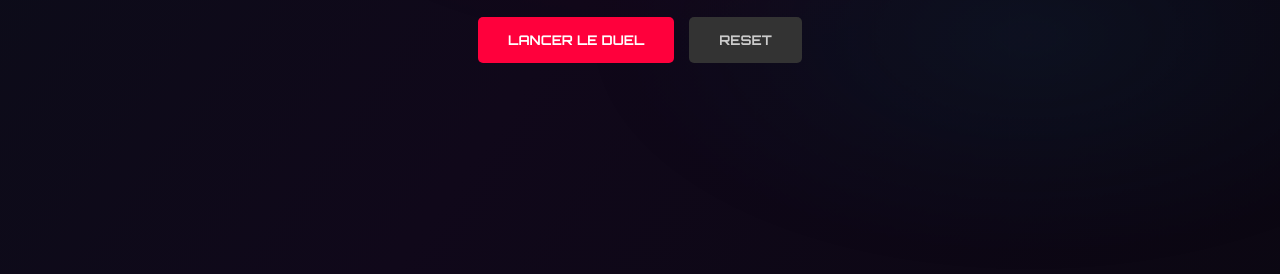
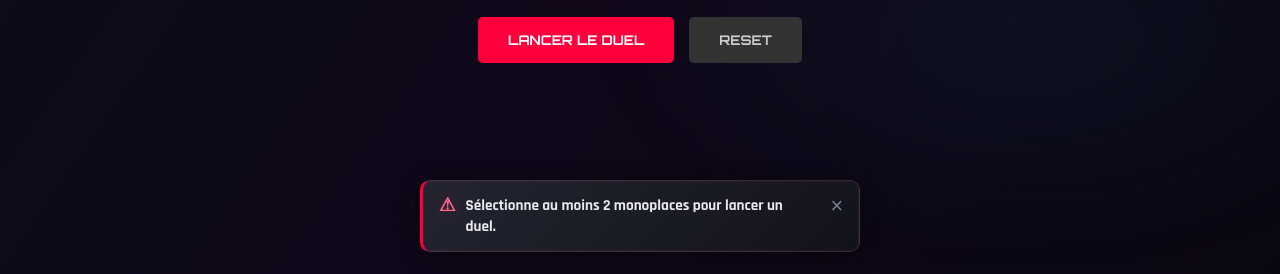
Before and after one commit to BrabusHub/F1-Showdown, a plain HTML site: page index.html in a window 1280 px wide. Both pictures are taken after a click on the button "LANCER LE DUEL". Shown: the part 526-800 px from the top of the page. Drawn offline with nearby package versions, Linux system fonts and the light colour scheme; no server answers.

Commit message:
Message d'erreur

```diff
--- a/index.html
+++ b/index.html
@@ -80,6 +80,8 @@
         </section>
     </main>
 
+    <div id="toast-stack" class="toast-stack" aria-live="assertive"></div>
+
     <div id="modal" class="modal" onclick="closeModal()">
         <div class="modal-content" onclick="event.stopPropagation()">
             <span class="close" onclick="closeModal()">&times;</span>
--- a/js/app.js
+++ b/js/app.js
@@ -6,6 +6,7 @@ import { circuits } from "./data/circuits.js";
 import { getLapTime } from "./api/lapTimes.js";
 import { getHistory, pushDuel, clearHistory, formatHistoryDate } from "./history.js";
 import { API_BASE } from "./config.js";
+import { showToast } from "./toast.js";
 
 let radarChartInstance = null;
 
@@ -128,8 +129,14 @@ function preparerComparaison() {
     const keys = [1, 2, 3]
         .map((i) => document.getElementById("select" + i).value)
         .filter((v) => v !== "none");
-    if (keys.length < 2) return alert("⚠️ Sélectionne au moins 2 monoplaces !");
-    if (new Set(keys).size !== keys.length) return alert("⚠️ Deux fois la même voiture !");
+    if (keys.length < 2) {
+        showToast("Sélectionne au moins 2 monoplaces pour lancer un duel.", "error");
+        return;
+    }
+    if (new Set(keys).size !== keys.length) {
+        showToast("Tu ne peux pas comparer deux fois la même voiture.", "error");
+        return;
+    }
 
     const loader = document.getElementById("loader");
     loader.style.display = "flex";
@@ -217,7 +224,11 @@ async function lancerDuel(keys) {
     } catch (err) {
         document.getElementById("loader").style.display = "none";
         console.error(err);
-        alert("Erreur lors du chargement. Vérifiez votre connexion internet.");
+        showToast(
+            "Erreur lors du chargement des données. Vérifie ta connexion internet et réessaie.",
+            "error",
+            5500,
+        );
     }
 }
 
--- /dev/null
+++ b/js/toast.js
@@ -0,0 +1,49 @@
+/**
+ * Notifications type « telemetry » — cohérentes avec le thème du site
+ */
+const DEFAULT_MS = 4500;
+
+export function showToast(message, type = "error", durationMs = DEFAULT_MS) {
+    const stack = document.getElementById("toast-stack");
+    if (!stack || !message) return;
+
+    const el = document.createElement("div");
+    el.className = `toast toast--${type}`;
+    el.setAttribute("role", "alert");
+
+    const icon = document.createElement("span");
+    icon.className = "toast__icon";
+    icon.setAttribute("aria-hidden", "true");
+    icon.textContent = type === "error" ? "\u26A0" : "\u2139";
+
+    const text = document.createElement("p");
+    text.className = "toast__text";
+    text.textContent = message;
+
+    const btn = document.createElement("button");
+    btn.type = "button";
+    btn.className = "toast__dismiss";
+    btn.setAttribute("aria-label", "Fermer la notification");
+    btn.textContent = "\u00D7";
+
+    el.appendChild(icon);
+    el.appendChild(text);
+    el.appendChild(btn);
+
+    let hideTimer;
+
+    const dismiss = () => {
+        clearTimeout(hideTimer);
+        el.classList.remove("toast--visible");
+        window.setTimeout(() => el.remove(), 320);
+    };
+
+    btn.addEventListener("click", dismiss);
+
+    stack.appendChild(el);
+    requestAnimationFrame(() => {
+        requestAnimationFrame(() => el.classList.add("toast--visible"));
+    });
+
+    hideTimer = window.setTimeout(dismiss, durationMs);
+}
--- a/style.css
+++ b/style.css
@@ -672,6 +672,101 @@ select option { background-color: #1a1a24; color: white; }
     background: rgba(80, 20, 20, 0.25);
 }
 
+/* ── Toasts (erreurs / alertes) ─────────────────────────── */
+.toast-stack {
+    position: fixed;
+    bottom: 22px;
+    left: 50%;
+    transform: translateX(-50%);
+    z-index: 950;
+    display: flex;
+    flex-direction: column-reverse;
+    gap: 10px;
+    align-items: stretch;
+    width: min(440px, calc(100vw - 28px));
+    pointer-events: none;
+}
+
+.toast {
+    pointer-events: auto;
+    display: grid;
+    grid-template-columns: auto 1fr auto;
+    align-items: start;
+    gap: 12px 10px;
+    padding: 14px 12px 14px 16px;
+    margin: 0;
+    text-align: left;
+    font-family: 'Rajdhani', sans-serif;
+    font-size: 0.95rem;
+    font-weight: 600;
+    line-height: 1.35;
+    color: #e8eaef;
+    background: linear-gradient(
+        135deg,
+        rgba(38, 42, 52, 0.88) 0%,
+        rgba(18, 20, 28, 0.92) 100%
+    );
+    border: 1px solid rgba(255, 255, 255, 0.1);
+    border-left: 3px solid var(--main-color);
+    border-radius: 10px;
+    box-shadow:
+        0 4px 24px rgba(0, 0, 0, 0.45),
+        0 0 0 1px rgba(255, 0, 60, 0.12) inset;
+    backdrop-filter: blur(14px) saturate(1.1);
+    -webkit-backdrop-filter: blur(14px) saturate(1.1);
+    opacity: 0;
+    transform: translateY(14px) scale(0.98);
+    transition: opacity 0.32s ease, transform 0.32s ease;
+}
+
+.toast--visible {
+    opacity: 1;
+    transform: translateY(0) scale(1);
+}
+
+.toast__icon {
+    font-size: 1.15rem;
+    line-height: 1.2;
+    filter: drop-shadow(0 0 8px rgba(255, 0, 60, 0.35));
+}
+
+.toast__text {
+    margin: 0;
+    padding-top: 1px;
+    color: #e8eaef;
+}
+
+.toast__dismiss {
+    margin: -4px -4px 0 0;
+    padding: 4px 8px;
+    border: none;
+    background: transparent;
+    color: #7a8194;
+    font-size: 1.35rem;
+    line-height: 1;
+    cursor: pointer;
+    border-radius: 6px;
+    transition: color 0.2s, background 0.2s;
+}
+.toast__dismiss:hover {
+    color: #fff;
+    background: rgba(255, 255, 255, 0.08);
+}
+
+.toast--error {
+    border-left-color: #ff003c;
+}
+.toast--error .toast__icon {
+    color: #ff6b8a;
+}
+
+.toast--info {
+    border-left-color: #00b8a9;
+}
+.toast--info .toast__icon {
+    color: #5ee4d4;
+}
+
 /* ── Animations ──────────────────────────────────────────── */
 @keyframes fadeIn {
     from { opacity: 0; transform: translateY(20px); }
@@ -703,4 +798,9 @@ select option { background-color: #1a1a24; color: white; }
     .lap-time { font-size: 1rem; }
     .duel-history-section { margin-top: 40px; padding: 20px 16px; }
     .duel-history-row { grid-template-columns: 40px 1fr auto; font-size: 0.82rem; }
+    .toast-stack {
+        bottom: 14px;
+        width: calc(100vw - 20px);
+    }
+    .toast { font-size: 0.9rem; padding: 12px 10px 12px 14px; }
 }
```
